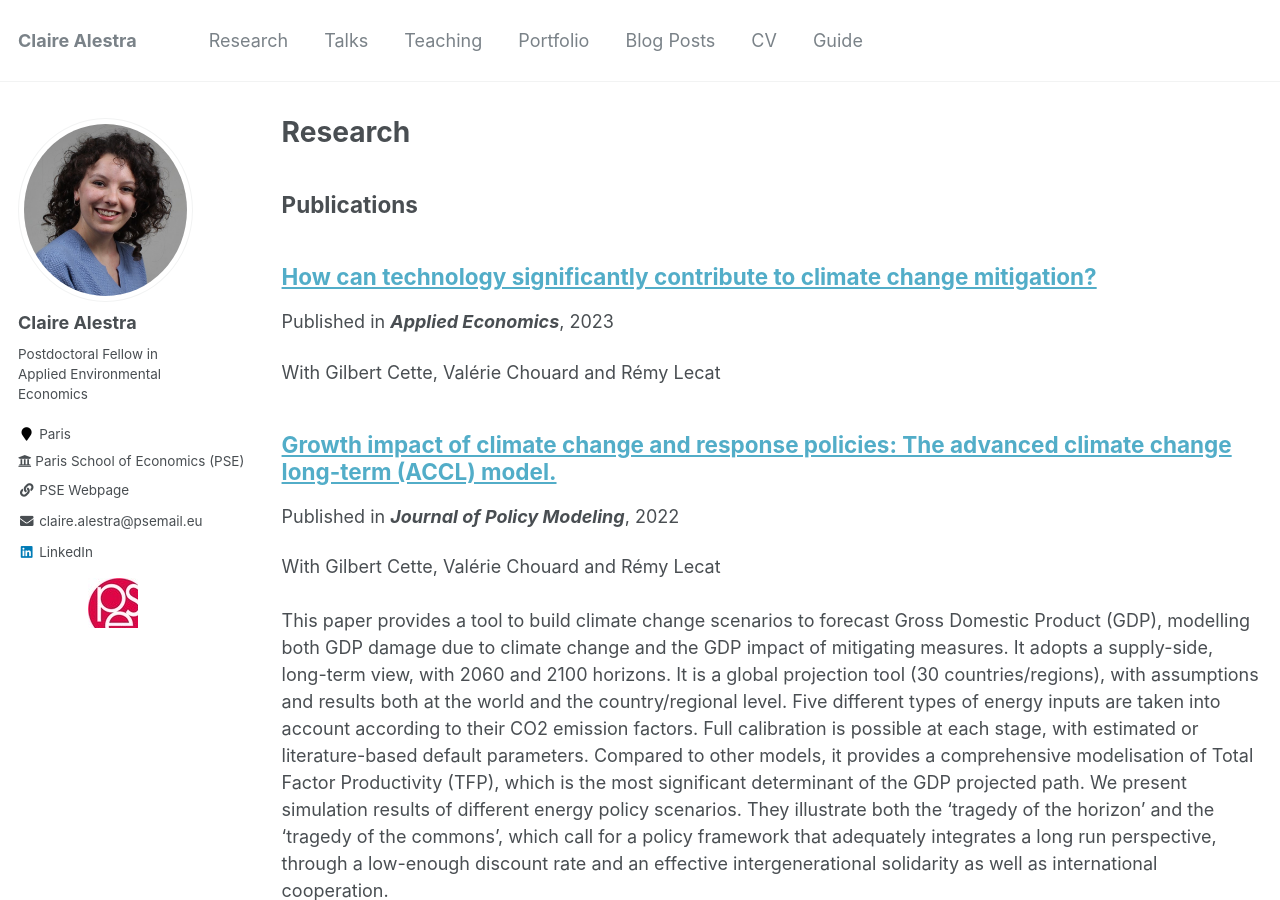
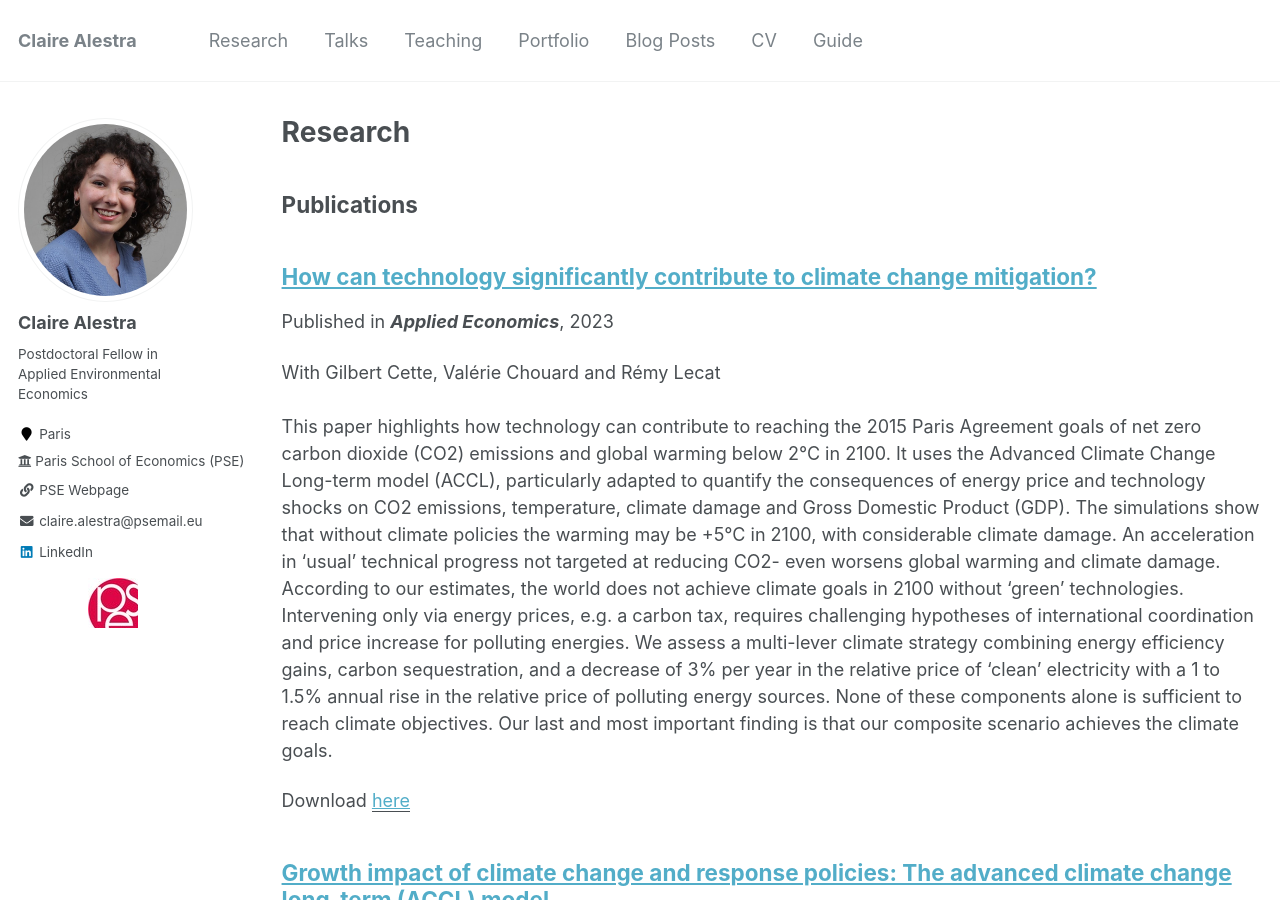
Before and after one commit to ClaireAlestra/ClaireAlestra.github.io, a Jekyll site: the page built from _pages/publications.md, in a window 1280 px wide and 900 px high. Built offline with Jekyll 4.4.1, drawn with Linux system fonts in a browser that asks for light colours.

Commit message:
Update 2015-10-01-paper-title-number-3.md

```diff
--- a/_publications/2015-10-01-paper-title-number-3.md
+++ b/_publications/2015-10-01-paper-title-number-3.md
@@ -2,11 +2,11 @@
 title: "How can technology significantly contribute to climate change mitigation?"
 collection: publications
 permalink: /publication/2023-ACCL-technology
-excerpt: 'With Gilbert Cette, Valérie Chouard and Rémy Lecat'
+excerpt: "With Gilbert Cette, Valérie Chouard and Rémy Lecat <br> <br> This paper highlights how technology can contribute to reaching the 2015 Paris Agreement goals of net zero carbon dioxide (CO2) emissions and global warming below 2°C in 2100. It uses the Advanced Climate Change Long-term model (ACCL), particularly adapted to quantify the consequences of energy price and technology shocks on CO2 emissions, temperature, climate damage and Gross Domestic Product (GDP). The simulations show that without climate policies the warming may be +5°C in 2100, with considerable climate damage. An acceleration in 'usual' technical progress not targeted at reducing CO2- even worsens global warming and climate damage. According to our estimates, the world does not achieve climate goals in 2100 without 'green' technologies. Intervening only via energy prices, e.g. a carbon tax, requires challenging hypotheses of international coordination and price increase for polluting energies. We assess a multi-lever climate strategy combining energy efficiency gains, carbon sequestration, and a decrease of 3% per year in the relative price of 'clean' electricity with a 1 to 1.5% annual rise in the relative price of polluting energy sources. None of these components alone is sufficient to reach climate objectives. Our last and most important finding is that our composite scenario achieves the climate goals."
 date: 2023-07-04
 venue: "<b>Applied Economics</b>"
-paperurl:
-citation:
+paperurl: 'https://doi.org/10.1080/00036846.2023.2227416'
+citation: #'Alestra, C., Cette, G., Chouard, V. and Lecat, R. (2023). "How can technology significantly contribute to climate change mitigation?" <i>Applied Economics</i>'
 ---
 
 **Abstract:** This paper highlights how technology can contribute to reaching the 2015 Paris Agreement goals of net zero carbon dioxide (CO2) emissions and global warming below 2°C in 2100. It uses the Advanced Climate Change Long-term model (ACCL), particularly adapted to quantify the consequences of energy price and technology shocks on CO2 emissions, temperature, climate damage and Gross Domestic Product (GDP). The simulations show that without climate policies the warming may be +5°C in 2100, with considerable climate damage. An acceleration in 'usual' technical progress not targeted at reducing CO2- even worsens global warming and climate damage. According to our estimates, the world does not achieve climate goals in 2100 without 'green' technologies. Intervening only via energy prices, e.g. a carbon tax, requires challenging hypotheses of international coordination and price increase for polluting energies. We assess a multi-lever climate strategy combining energy efficiency gains, carbon sequestration, and a decrease of 3% per year in the relative price of ‘clean’ electricity with a 1 to 1.5% annual rise in the relative price of polluting energy sources. None of these components alone is sufficient to reach climate objectives. Our last and most important finding is that our composite scenario achieves the climate goals.
```
